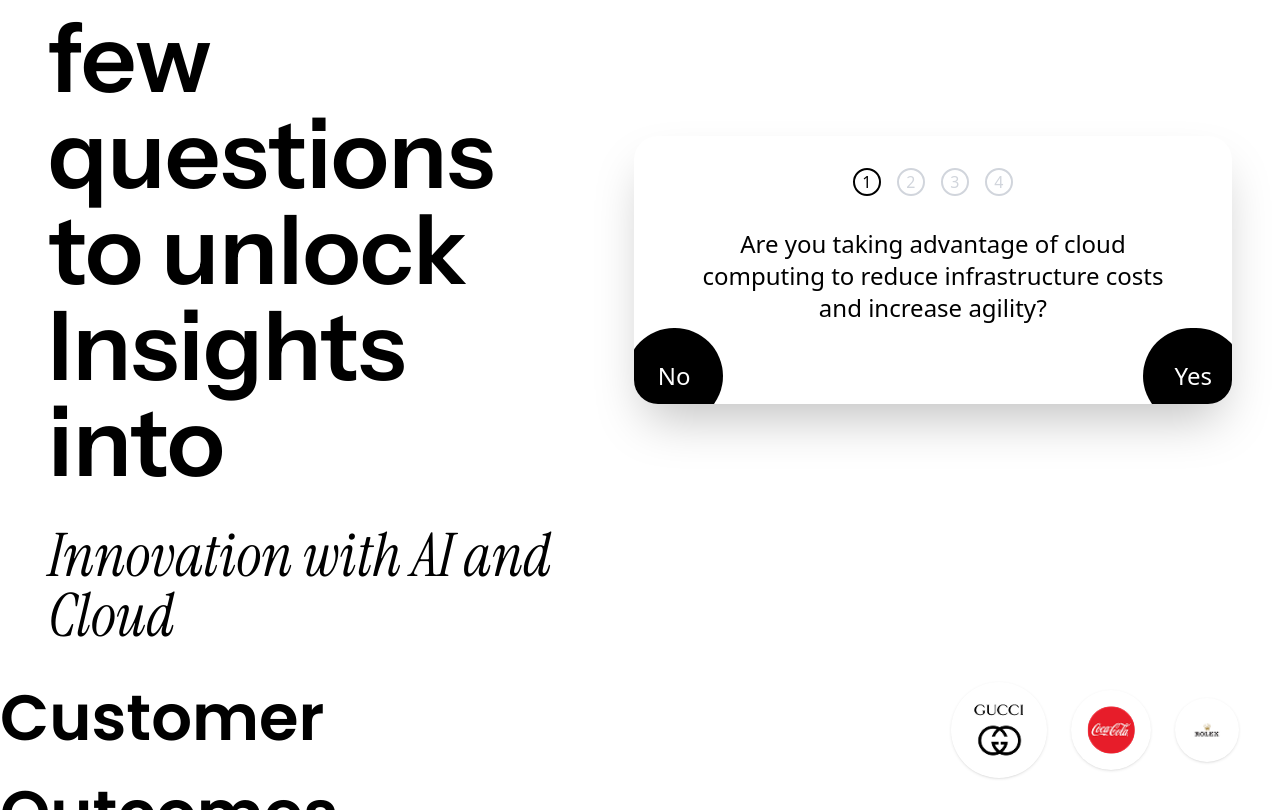
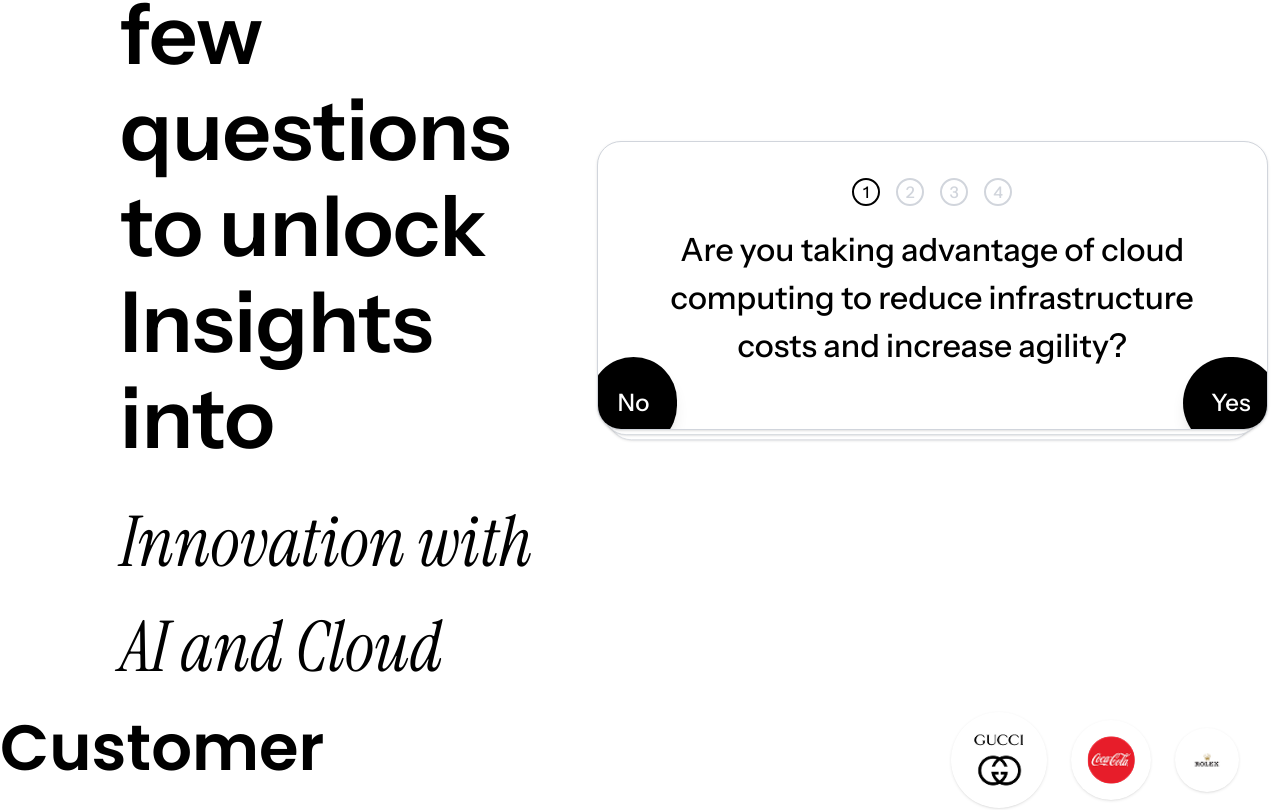
Before and after one commit to sakshiichauhan/Alpheric-Ui, a React (Vite) app in the folder Frontend/: page / in a window 1280 px wide. Shown: the part 2090-2900 px from the top of the page. Built offline with nearby package versions, Linux system fonts and the light colour scheme.

Commit message:
Questionaire

```diff
--- a/Frontend/src/Components/QuestionaireCard.jsx
+++ b/Frontend/src/Components/QuestionaireCard.jsx
@@ -1,65 +1,44 @@
-// import React from 'react'
-
-// const QuestionaireCard = () => {
-//     return (
-//         <div className='relative bg-white w-[500px] p-8 rounded-2xl shadow-sm overflow-hidden m-20'>
-//             <div className='flex items-center justify-center gap-4 mb-8'>
-//                 <div className='w-7 h-7 rounded-full border-2 border-black flex items-center justify-center font-medium'>1</div>
-//                 <div className='text-gray-300 font-medium'>2</div>
-//                 <div className='text-gray-300 font-medium'>3</div>
-//             </div>
-
-//             <h2 className='text-center text-2xl font-medium mb-12 px-4'>
-//                 Are you taking advantage of cloud computing to reduce infrastructure costs and increase agility?
-//             </h2>
-
-//             {/* Buttons */}
-//             <button className='absolute -left-2 -bottom-5 bg-black text-white p-8 text-2xl rounded-full font-medium'>
-//                 No
-//             </button>
-//             <button className='absolute -right-3 -bottom-5 bg-black text-white p-8 text-2xl rounded-full font-medium'>
-//                 Yes
-//             </button>
-//         </div>
-//     )
-// }
-
-// export default QuestionaireCard
-
-
-
 import React from "react";
 import { motion } from "framer-motion";
 
-const slideVariants = {
-    enter: {
-        y: 100,
+const cardVariants = {
+    initial: {
+        y: "100vh",
         opacity: 0,
     },
-    center: {
+    animate: {
         y: 0,
         opacity: 1,
+        transition: {
+            type: "spring",
+            stiffness: 70,
+            damping: 20,
+            duration: 0.8,
+        },
     },
     exit: {
-        y: -100,
+        y: "-100vh",
         opacity: 0,
+        transition: {
+            duration: 0.5,
+            ease: "easeOut",
+        },
     },
 };
 
 const QuestionnaireCard = ({ question, stepNumber, totalSteps, onAnswer }) => {
     return (
         <motion.div
-            variants={slideVariants}
-            initial="enter"
-            animate="center"
+            variants={cardVariants}
+            initial="initial"
+            animate="animate"
             exit="exit"
-            transition={{ y: { type: "spring", stiffness: 300, damping: 30 }, opacity: { duration: 0.2 } }}
-            className="relative w-full max-w-[700px]"
+            className="absolute w-full max-w-[691px] font-instrument-sans"
         >
-            <div className="relative bg-white w-full p-8 rounded-3xl shadow-2xl overflow-hidden">
+            <div className="relative border border-gray-300 bg-white w-[671px] h-[289px] p-4 rounded-[24px] shadow-sm overflow-hidden">
                 {question.type !== "special" ? (
                     <>
-                        <div className="flex items-center justify-center gap-4 mb-8">
+                        <div className="flex items-center justify-center gap-4 mb-5 mt-5 font-[20px]">
                             {Array.from({ length: totalSteps }, (_, index) => (
                                 <div
                                     key={index + 1}
@@ -70,41 +49,46 @@ const QuestionnaireCard = ({ question, stepNumber, totalSteps, onAnswer }) => {
                                 </div>
                             ))}
                         </div>
-                        <h2 className="text-center text-2xl font-medium mb-12 px-4">
+
+                        <h2 className="text-center text-[32px] font-medium mb-3 px-4">
                             {question.text}
                         </h2>
+
                         <div className="flex justify-between">
-                            <button
+                            <motion.button
+                                whileHover={{ scale: 1.05, backgroundColor: "#56c8dc" }}
+                                whileTap={{ scale: 0.95 }}
                                 onClick={() => onAnswer("no")}
-                                className="absolute -left-2 -bottom-5 bg-black text-white p-8 text-2xl rounded-full font-medium hover:bg-[#56c8dc]"
+                                className="absolute -left-2 -bottom-5 bg-black text-white p-7 text-[24px] rounded-full font-medium shadow-lg transition-colors duration-300"
                             >
                                 No
-                            </button>
-                            <button
+                            </motion.button>
+                            <motion.button
+                                whileHover={{ scale: 1.05, backgroundColor: "#56c8dc" }}
+                                whileTap={{ scale: 0.95 }}
                                 onClick={() => onAnswer("yes")}
-                                className="absolute -right-3 -bottom-5 bg-black text-white p-8 text-2xl rounded-full font-medium hover:bg-[#56c8dc]"
+                                className="absolute -right-3 -bottom-5 bg-black text-white p-7 text-[24px] rounded-full font-medium shadow-lg transition-colors duration-300"
                             >
                                 Yes
-                            </button>
+                            </motion.button>
                         </div>
                     </>
                 ) : (
-                    <div className="text-center pb-14">
-                        <div className="inline-block px-4 py-1 rounded-full bg-white border text-gray-600 mb-8 font-semibold text-lg">
+                    <div className="text-center px-7">
+                        <div className="inline-block px-4 rounded-full bg-white border text-gray-600 mb-2 font-medium text-[20px] mt-4">
                             Insights
                         </div>
-                        <h2 className="text-4xl font-bold mb-4 px-4">
+                        <h2 className="text-[32px] font-bold">
                             {question.text}
                         </h2>
-                        <p className="text-4xl font-bold mb-4 px-4">
-                            {question.subText}
-                        </p>
-                        <button
+                        <motion.button
+                            whileHover={{ scale: 1.05, backgroundColor: "#56c8dc" }}
+                            whileTap={{ scale: 0.95 }}
                             onClick={() => onAnswer("view")}
-                            className="bg-black text-white text-2xl px-9 py-11 rounded-full hover:bg-[#56c8dc] transition-colors absolute -bottom-10 -translate-x-1/2"
+                            className="bg-black text-white text-[24px] px-4 py-6 rounded-full absolute -bottom-7 -translate-x-1/2 shadow-lg transition-colors duration-300"
                         >
                             View
-                        </button>
+                        </motion.button>
                     </div>
                 )}
             </div>
--- a/Frontend/src/Pages/Questionaire.jsx
+++ b/Frontend/src/Pages/Questionaire.jsx
@@ -1,33 +1,33 @@
-import React,{useState} from 'react'
-import QuestionaireCard from "../Components/QuestionaireCard"
-
+import React, { useState } from "react";
+import { motion, AnimatePresence } from "framer-motion";
+import QuestionaireCard from "../Components/QuestionaireCard";
 
 const questions = [
   {
     id: 1,
     text: "Are you taking advantage of cloud computing to reduce infrastructure costs and increase agility?",
-        type: "standard"
+    type: "standard",
   },
   {
     id: 2,
     text: "Have you implemented automated testing in your development pipeline?",
-        type: "standard"
+    type: "standard",
   },
   {
     id: 3,
     text: "Is your team using agile methodologies effectively?",
-        type: "standard"
+    type: "standard",
   },
   {
     id: 4,
-        text: "The Heart of Enterprise Solutions",
-        subText: "Why it's All About People, Not Just Technology",
-        type: "special"
-    }
+    text: `The Heart of Enterprise Solutions\n Why it's All About People, Not Just Technology`,
+    type: "special",
+  },
 ];
 
 const Questionaire = () => {
   const [currentStep, setCurrentStep] = useState(1);
+
   const handleAnswer = (answer) => {
     console.log(`Question ${currentStep}:`, answer);
     if (currentStep < questions.length) {
@@ -36,12 +36,29 @@ const Questionaire = () => {
   };
 
   return (
-        <section className='max-w-full min-h-screen px-12 flex flex-row items-center gap-20' >
-            <div className='flex flex-col gap-9 w-1/2'>
-                <h1 className='font-instrument-sans font-semibold text-8xl mt-5'>Answer a few questions to unlock Insights into</h1>
-                <h3 className='font-instrument-serif italic text-6xl'>Innovation with AI and Cloud</h3>
+    <section className="max-w-full min-h-screen px-[120px] flex flex-row items-center gap-10 overflow-hidden">
+      <div className="flex flex-col gap-6 w-1/2">
+        <motion.h1
+          initial={{ opacity: 0, y: 20 }}
+          animate={{ opacity: 1, y: 0 }}
+          transition={{ duration: 0.8 }}
+          className="font-instrument-sans font-semibold text-[84px]/24 mt-5"
+        >
+          Answer a few questions to unlock Insights into
+        </motion.h1>
+        <motion.h3
+          initial={{ opacity: 0, y: 20 }}
+          animate={{ opacity: 1, y: 0 }}
+          transition={{ duration: 0.8, delay: 0.2 }}
+          className="font-instrument-serif italic text-[70px]"
+        >
+          Innovation with AI and Cloud
+        </motion.h3>
       </div>
-            <div >
+
+      <div className="relative w-[671px]">
+        <div className="relative h-[289px]">
+          <AnimatePresence mode="popLayout" initial={false}>
             <QuestionaireCard
               key={currentStep}
               question={questions[currentStep - 1]}
@@ -49,10 +66,24 @@ const Questionaire = () => {
               totalSteps={questions.length}
               onAnswer={handleAnswer}
             />
+          </AnimatePresence>
         </div>
 
+        <div
+          className="absolute top-2 left-0 right-0 -z-10 opacity-90"
+          style={{ transform: 'scale(0.98)' }}
+        >
+          <div className="w-[671px] h-[289px] bg-white rounded-[24px] border border-gray-300 shadow-sm" />
+        </div>
+        <div
+          className="absolute top-4 left-0 right-0 -z-20 opacity-80"
+          style={{ transform: 'scale(0.96)' }}
+        >
+          <div className="w-[671px] h-[289px] bg-white rounded-[24px] border border-gray-300 shadow-sm" />
+        </div>
+      </div>
     </section>
-    )
-}
+  );
+};
 
-export default Questionaire
+export default Questionaire;
--- a/Frontend/src/index.css
+++ b/Frontend/src/index.css
@@ -52,3 +52,8 @@
   .preserve-3d {
     transform-style: preserve-3d;
   }
+
+  perspective-1000 {
+    perspective: 1000px;
+    transform-style: preserve-3d;
+  }
```
Lines whose indentation alone changed are shown as unchanged.
